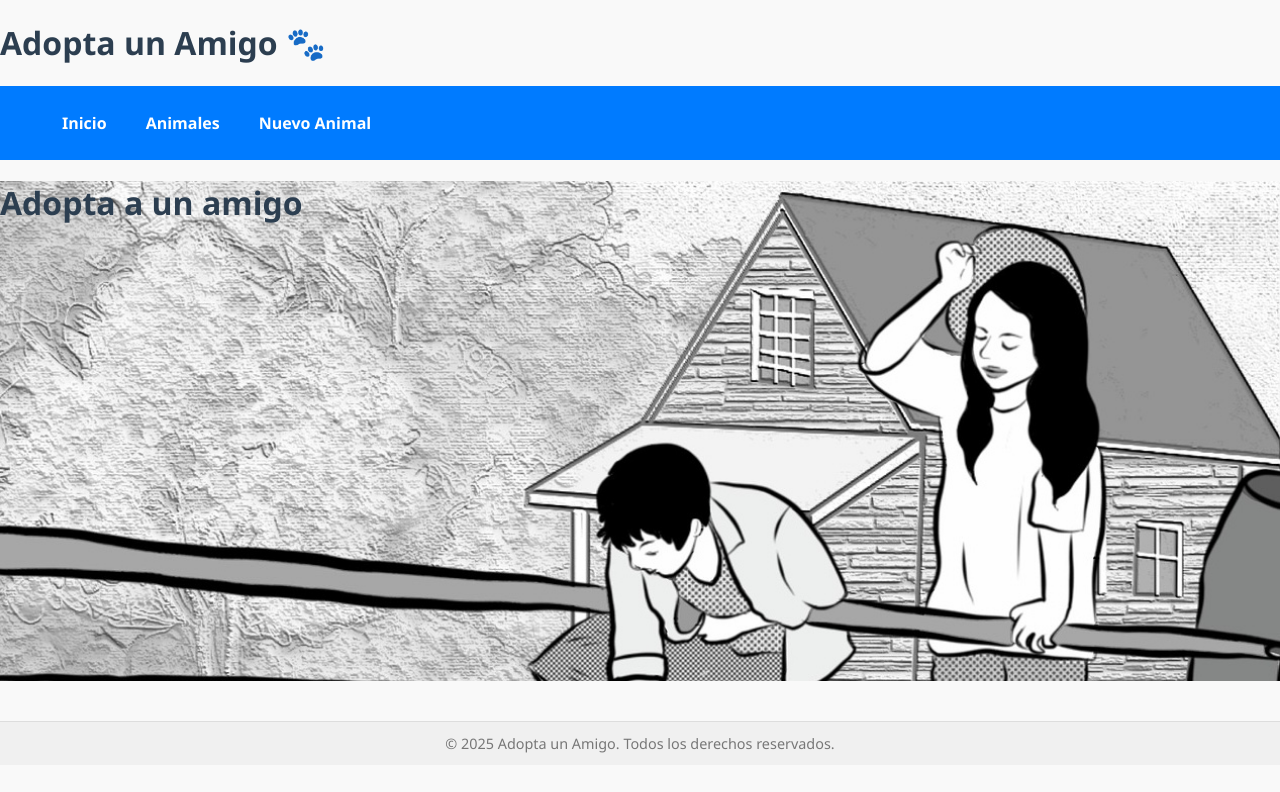
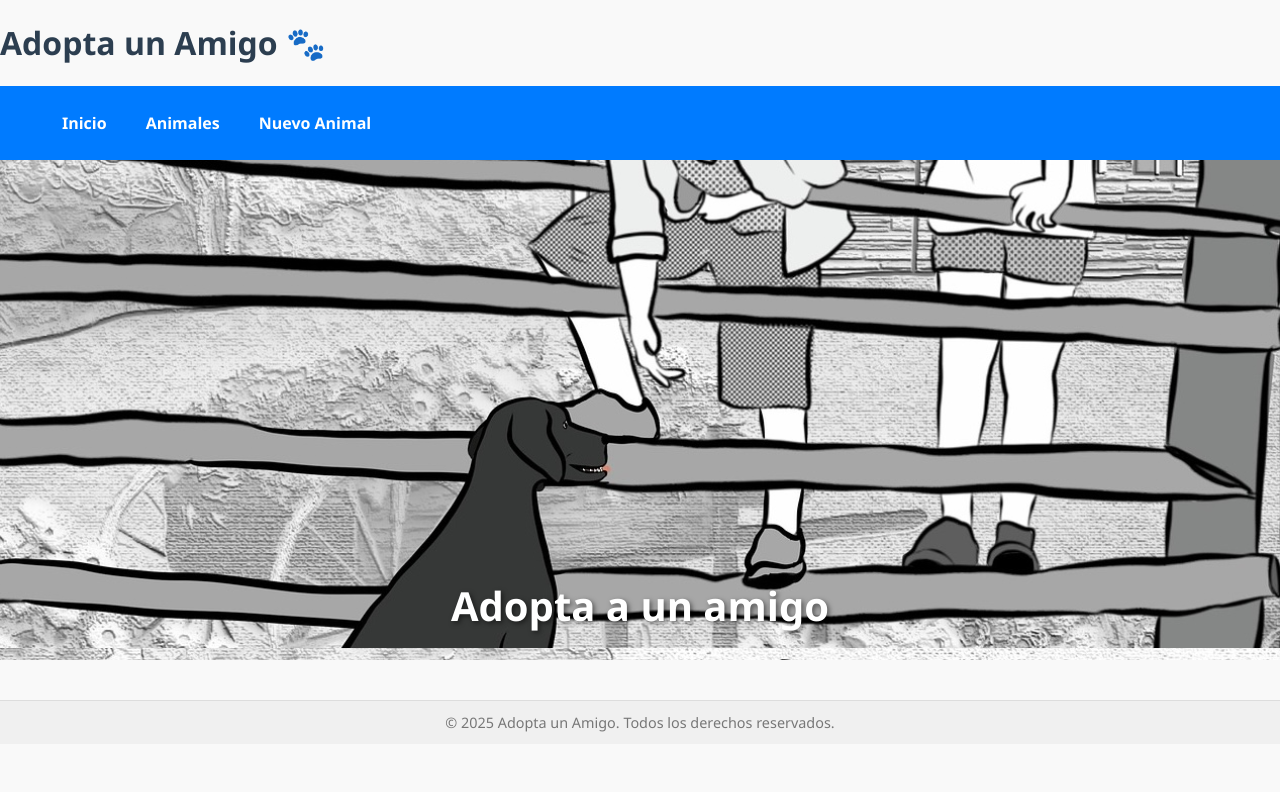
Before and after one commit to agusfennema/adopta-un-amigo-main, an Angular app: page /home in a window 1280 px wide. Shown: the top 792 px of the page. Built offline with nearby package versions, Linux system fonts and the light colour scheme.

Commit message:
subida de estilos de la pagina del home

```diff
--- a/src/app/components/home/home.component.css
+++ b/src/app/components/home/home.component.css
@@ -1,7 +1,26 @@
 .fondo {
     background-image: url(../../../../public/imgs/fondo.jpg);
-    background-repeat: no-repeat;
     background-size: cover;
+    background-position-y: -90px;
+    width: 100%;
+}
+
+.contenedor-texto {
     width: 100%;
     height: 500px;
+    display: flex;
+    justify-content: center;
+    align-items: end;
 }
+
+.contenedor-texto h1 {
+    color: #fff;
+    font-size: 40px;
+    text-shadow: 2px 2px 5px rgba(0, 0, 0, 0.5);
+}
+
+@media (min-width: 1025px) {
+    .fondo {
+        background-position-y: -400px;
+    }
+}
--- a/src/app/components/home/home.component.html
+++ b/src/app/components/home/home.component.html
@@ -1,3 +1,5 @@
 <div class="fondo">
-    <h1>Adopta a un amigo</h1>
+    <div class="contenedor-texto">
+        <h1>Adopta a un amigo</h1>
+    </div>
 </div>
```
